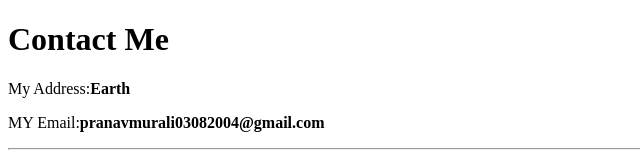
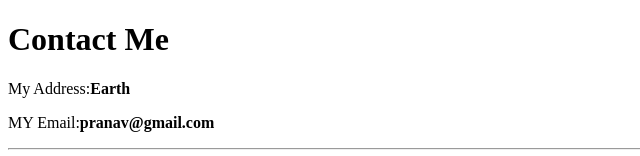
Before and after one commit to Pranav1M/cv, a plain HTML site: page contact.html in a window 1280 px wide. Shown: the top 156 px of the page, without its empty margins (0-640 px from the left). Drawn offline with Linux system fonts and the light colour scheme.

Commit message:
Update contact.html

```diff
--- a/contact.html
+++ b/contact.html
@@ -9,7 +9,7 @@
 <body>
   <h1>Contact Me </h1>
   <p>My Address:<strong>Earth</strong></p>
-  <p>MY Email:<strong>pranavmurali03082004@gmail.com</strong></p>
+  <p>MY Email:<strong>pranav@gmail.com</strong></p>
 <hr>
 <form action="mailto:pranav@gmail.com" method="post" enctype="text/plain-">
 <label>Your Name:</label>
```
